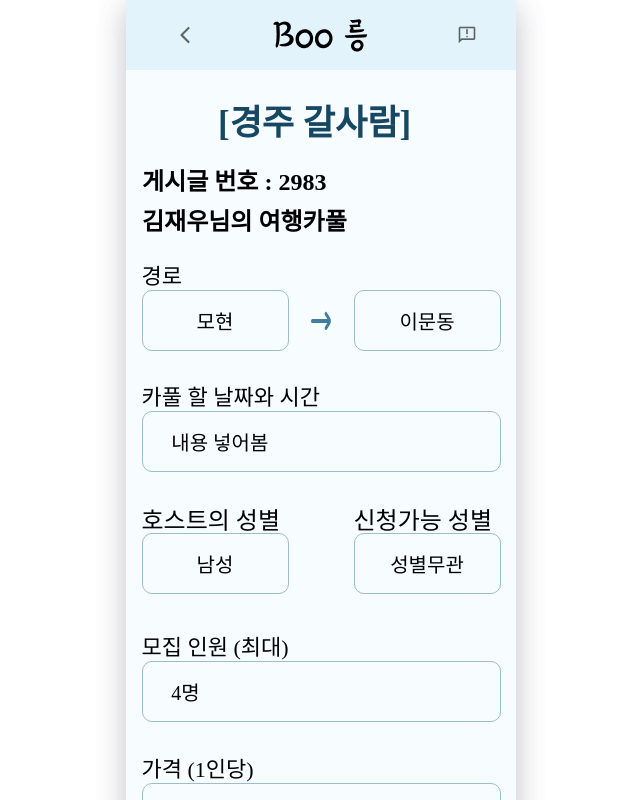
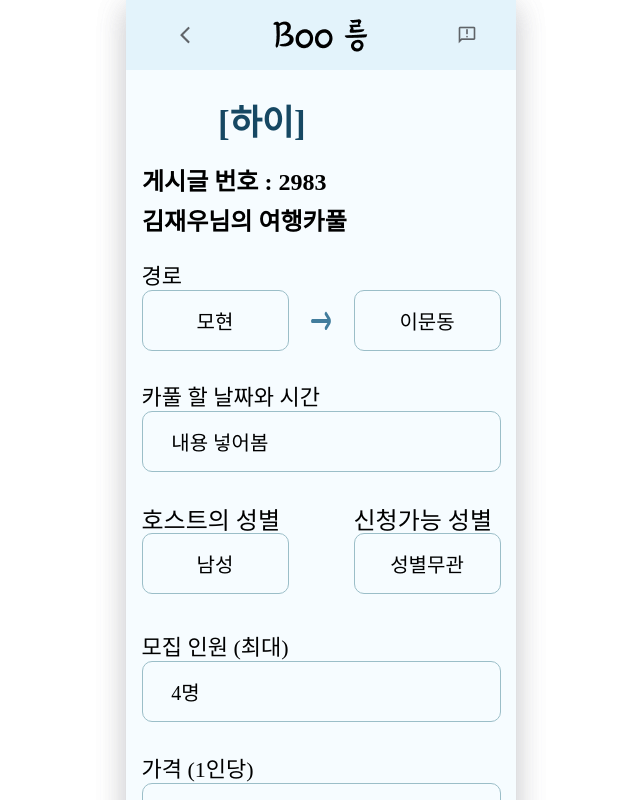
Before and after one commit to Boo-Reung/BooReung-Web, a React (Create React App) app: page /detail in a window 1280 px wide. Shown: the top 800 px of the page, without its empty margins (319-959 px from the left). Built offline with nearby package versions, Linux system fonts and the light colour scheme.

Commit message:
feat: dev merge 전 push

```diff
--- a/src/pages/main/detail.js
+++ b/src/pages/main/detail.js
@@ -27,7 +27,7 @@ const Detail = () => {
         <RootContainer>
             <Container>
                 <AppBar/>
-                <Title title={"경주 갈사람"}/>
+                <Title title={"하이"}/>
                 <HeaderContainer>
                     <PostNum post_num={"2983"}/>
                     <HostNameAndType host_name={"김재우"} type={"여행"}/>
```
